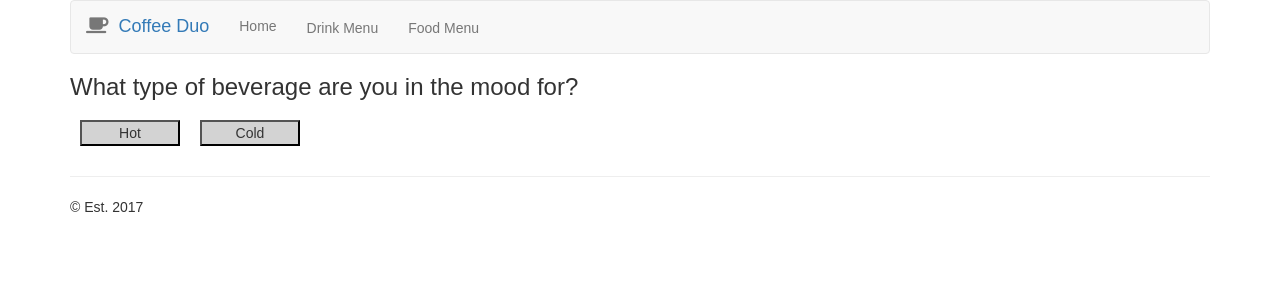
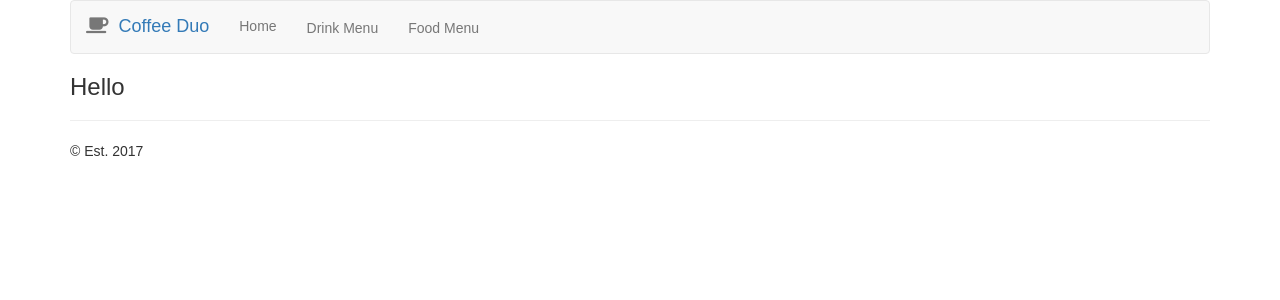
Before and after one commit to martinezk/coffee-duo, a React (Create React App) app: page / in a window 1280 px wide. Shown: the top 300 px of the page. Built offline with nearby package versions, Linux system fonts and the light colour scheme.

Commit message:
working on quiz

```diff
--- a/src/Pairing.js
+++ b/src/Pairing.js
@@ -1,5 +1,14 @@
-/*  hotOrCold(temperature){
-    this.setState({temperature: temperature})
-    //reducer for filtering drinks
+import React from 'react';
+import PropTypes from 'prop-types';
+
+class Pairing extends React.Component {
+
+  render() {
+    return (
+      <div>
+        <h3>Hello</h3>
+      </div>
+    );
   }
-  */
+}
+export default Pairing;
--- a/src/PairingQuiz.js
+++ b/src/PairingQuiz.js
@@ -3,7 +3,7 @@ import PropTypes from 'prop-types';
 
 import { connect } from 'react-redux';
 import { itemsFetchData, itemTypeHot, itemTypeCold } from './actions/quiz-actions';
-
+import Pairing from './Pairing';
 import Question from './Question';
 
 class PairingQuiz extends React.Component {
@@ -26,7 +26,10 @@ class PairingQuiz extends React.Component {
       component = <p>Error loading items</p>;
     } else if (this.props.isLoading) {
       component = <p>Loading...</p>;
-    } else {
+    } else if (this.props.typeHot) {
+      component = <Pairing />;
+    }
+    else {
       component = <Question callback={this.pairingQuizQuestion}/>;
     }
     //else if statement for final pairing
```
